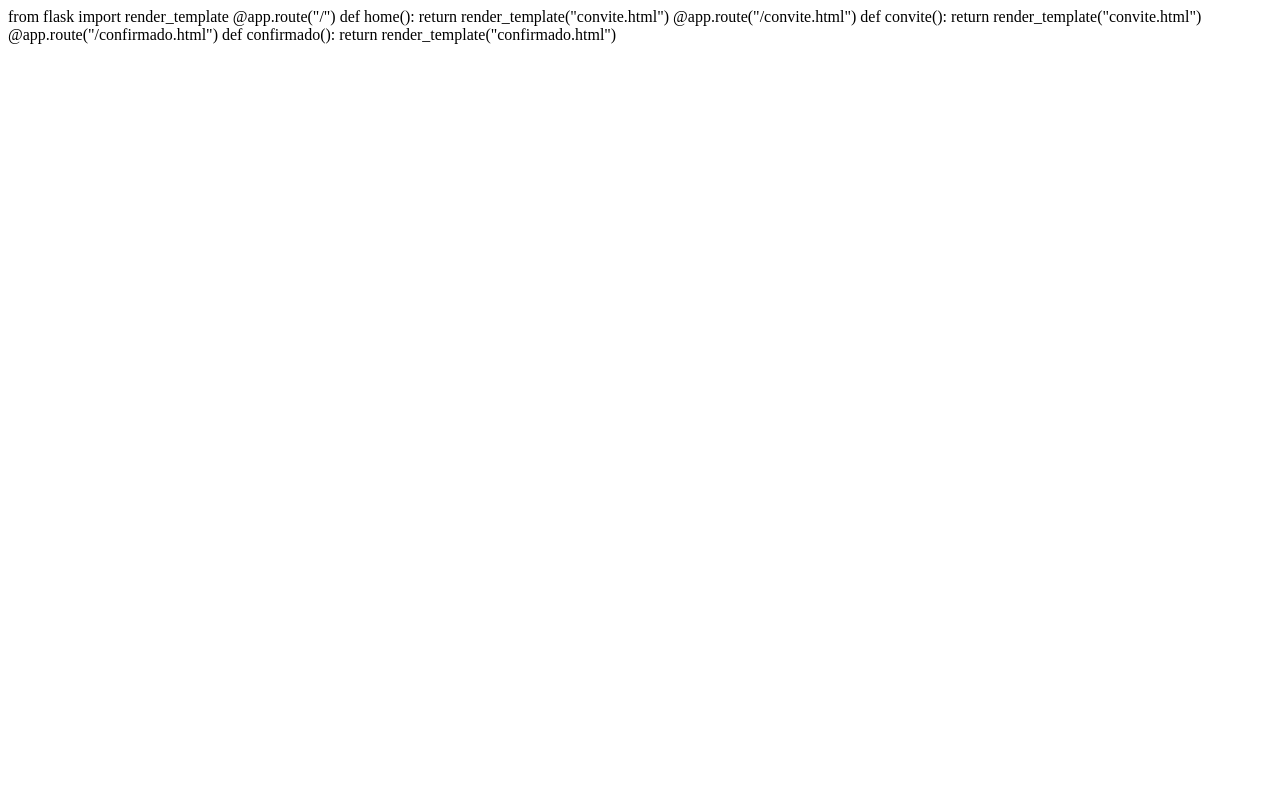
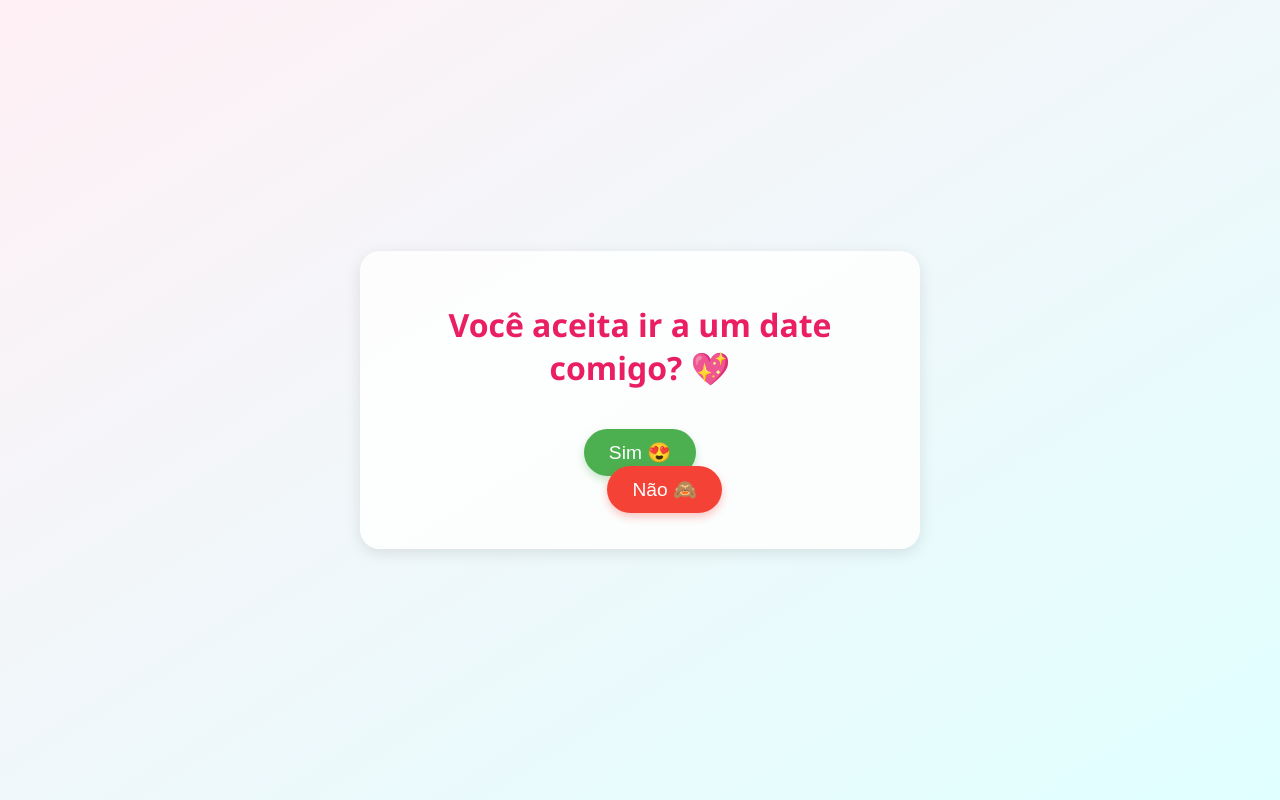
Before and after one commit to EricGuerrize/qrcode, a Flask app: template templates/convite.html in a window 1280 px wide. Run offline with Flask 3, Linux system fonts and the light colour scheme; the template is opened without the code that fills it, so the values that code supplies are empty.

Commit message:
deepsekk

```diff
--- a/server.py
+++ b/server.py
@@ -1,10 +1,22 @@
-from flask import Flask, request, jsonify
+from flask import Flask, render_template, request, jsonify
 import smtplib
 from email.mime.text import MIMEText
 from email.mime.multipart import MIMEMultipart
 import os
+from dotenv import load_dotenv
+
+# Carrega variáveis de ambiente
+load_dotenv()
 
 app = Flask(__name__)
+
+@app.route("/")
+def convite():
+    return render_template('convite.html')
+
+@app.route("/confirmado")
+def confirmado():
+    return render_template('confirmado.html')
 
 @app.route("/enviar-sms", methods=["POST"])
 def enviar_sms():
@@ -12,9 +24,9 @@ def enviar_sms():
     horario = dados.get('horario', 'horário indefinido')
     mensagem = f"🌹 Convite confirmado! Te espero no Olga às {horario}. 💌"
 
-    remetente = 'guerrizeeric@gmail.com'
-    senha = 'gkdbnnebsqqutoqs'
-    destinatario = 'guerrizeeric@gmail.com'
+    remetente = os.getenv('EMAIL_USER')
+    senha = os.getenv('EMAIL_PASS')
+    destinatario = os.getenv('EMAIL_DEST')
 
     msg = MIMEMultipart()
     msg['From'] = remetente
@@ -26,10 +38,8 @@ def enviar_sms():
         with smtplib.SMTP_SSL('smtp.gmail.com', 465) as servidor:
             servidor.login(remetente, senha)
             servidor.sendmail(remetente, destinatario, msg.as_string())
-        print(f"E-mail enviado para {destinatario}")
         return jsonify({'status': 'E-mail enviado!'}), 200
     except Exception as e:
-        print(f"Erro ao enviar e-mail: {e}")
         return jsonify({'erro': str(e)}), 500
 
 if __name__ == "__main__":
--- a/templates/convite.html
+++ b/templates/convite.html
@@ -1,13 +1,112 @@
-from flask import render_template
+<!DOCTYPE html>
+<html lang="pt-BR">
+<head>
+  <meta charset="UTF-8">
+  <meta name="viewport" content="width=device-width, initial-scale=1.0">
+  <title>Convite Especial 💌</title>
+  <style>
+    body {
+      background: linear-gradient(to bottom right, #fff0f5, #e0ffff);
+      font-family: 'Segoe UI', Tahoma, Geneva, Verdana, sans-serif;
+      text-align: center;
+      display: flex;
+      justify-content: center;
+      align-items: center;
+      height: 100vh;
+      margin: 0;
+      overflow: hidden;
+    }
 
-@app.route("/")
-def home():
-    return render_template("convite.html")
+    .container {
+      background-color: rgba(255, 255, 255, 0.85);
+      padding: 30px;
+      border-radius: 20px;
+      box-shadow: 0 4px 15px rgba(0, 0, 0, 0.1);
+      max-width: 500px;
+      width: 90%;
+    }
 
-@app.route("/convite.html")
-def convite():
-    return render_template("convite.html")
+    h1 {
+      color: #e91e63;
+      font-size: 2rem;
+      margin-bottom: 30px;
+    }
 
-@app.route("/confirmado.html")
-def confirmado():
-    return render_template("confirmado.html")
+    .btn-group {
+      position: relative;
+      min-height: 100px;
+    }
+
+    button {
+      padding: 12px 25px;
+      margin: 10px;
+      font-size: 1.2rem;
+      border: none;
+      border-radius: 50px;
+      cursor: pointer;
+      transition: all 0.3s;
+    }
+
+    #sim-btn {
+      background-color: #4caf50;
+      color: white;
+      box-shadow: 0 4px 8px rgba(76, 175, 80, 0.3);
+    }
+
+    #nao-btn {
+      background-color: #f44336;
+      color: white;
+      position: absolute;
+      box-shadow: 0 4px 8px rgba(244, 67, 54, 0.3);
+    }
+
+    @media (max-width: 600px) {
+      h1 {
+        font-size: 1.5rem;
+      }
+
+      button {
+        padding: 10px 20px;
+        font-size: 1rem;
+      }
+    }
+  </style>
+</head>
+<body>
+  <div class="container">
+    <h1>Você aceita ir a um date comigo? 💖</h1>
+
+    <div class="btn-group">
+      <button id="sim-btn" onclick="window.location.href='/confirmado'">Sim 😍</button>
+      <button id="nao-btn" onmouseover="fugir()" onclick="fugir()">Não 🙈</button>
+    </div>
+  </div>
+
+  <script>
+    function fugir() {
+      const btn = document.getElementById('nao-btn');
+      const container = document.querySelector('.btn-group');
+      const containerRect = container.getBoundingClientRect();
+
+      // Calcula posição aleatória dentro do container dos botões
+      const maxX = containerRect.width - btn.offsetWidth;
+      const maxY = containerRect.height - btn.offsetHeight;
+
+      const x = Math.random() * maxX;
+      const y = Math.random() * maxY;
+
+      btn.style.left = `${x}px`;
+      btn.style.top = `${y}px`;
+
+      // Efeito de clique
+      btn.style.transform = 'scale(0.9)';
+      setTimeout(() => {
+        btn.style.transform = 'scale(1)';
+      }, 100);
+    }
+
+    // Posiciona o botão "Não" aleatoriamente ao carregar
+    window.onload = fugir;
+  </script>
+</body>
+</html>
```
Also changed, not shown: requirements.txt (+5 -3 lines), 1 other file.
